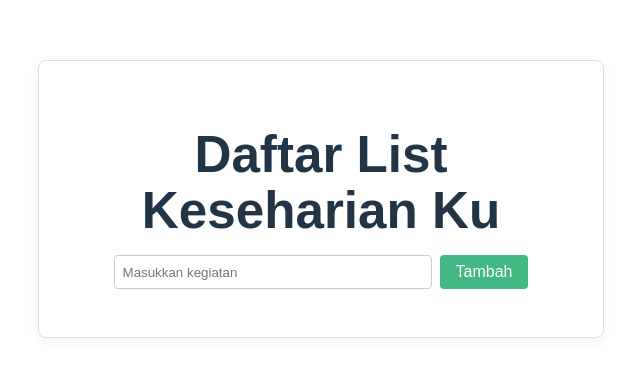
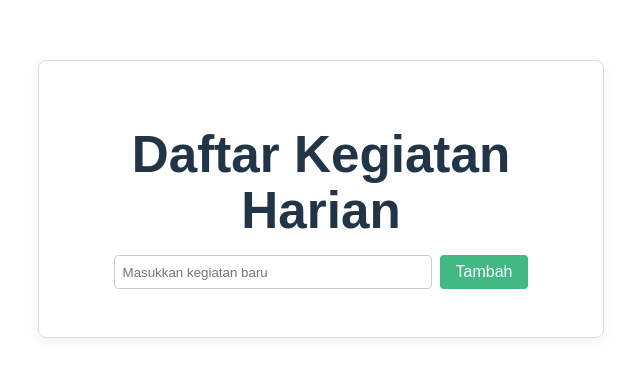
Before and after one commit to Yongki123869/32-pbk-uts-233510379, a Vue app: page / in a window 1280 px wide. Shown: the part 201-578 px from the top of the page, without its empty margins (319-959 px from the left). Built offline with nearby package versions, Linux system fonts and the light colour scheme.

Commit message:
Dapat menambahkan kegiatan baru

```diff
--- a/src/App.vue
+++ b/src/App.vue
@@ -1,23 +1,24 @@
 <script setup>
 import { ref, onMounted, watch } from 'vue'
 
+// State input dan daftar kegiatan
 const newActivity = ref('')
 const activities = ref([])
 
-// Ambil data dari localStorage saat komponen dimuat
+// Ambil data dari localStorage saat halaman dimuat
 onMounted(() => {
-  const savedActivities = localStorage.getItem('activities')
-  if (savedActivities) {
-    activities.value = JSON.parse(savedActivities)
+  const saved = localStorage.getItem('activities')
+  if (saved) {
+    activities.value = JSON.parse(saved)
   }
 })
 
-// Simpan ke localStorage setiap kali daftar kegiatan berubah
-watch(activities, (newVal) => {
-  localStorage.setItem('activities', JSON.stringify(newVal))
+// Simpan ke localStorage setiap kali activities berubah
+watch(activities, (val) => {
+  localStorage.setItem('activities', JSON.stringify(val))
 }, { deep: true })
 
-// Fungsi untuk menambahkan kegiatan
+// Tambahkan kegiatan baru
 function addActivity() {
   if (newActivity.value.trim()) {
     activities.value.push(newActivity.value.trim())
@@ -28,14 +29,14 @@ function addActivity() {
 
 <template>
   <div class="container">
-    <h1>Daftar List Keseharian Ku</h1>
+    <h1>Daftar Kegiatan Harian</h1>
 
     <div class="form">
       <input
         v-model="newActivity"
         @keyup.enter="addActivity"
         type="text"
-        placeholder="Masukkan kegiatan"
+        placeholder="Masukkan kegiatan baru"
       />
       <button @click="addActivity">Tambah</button>
     </div>
```
